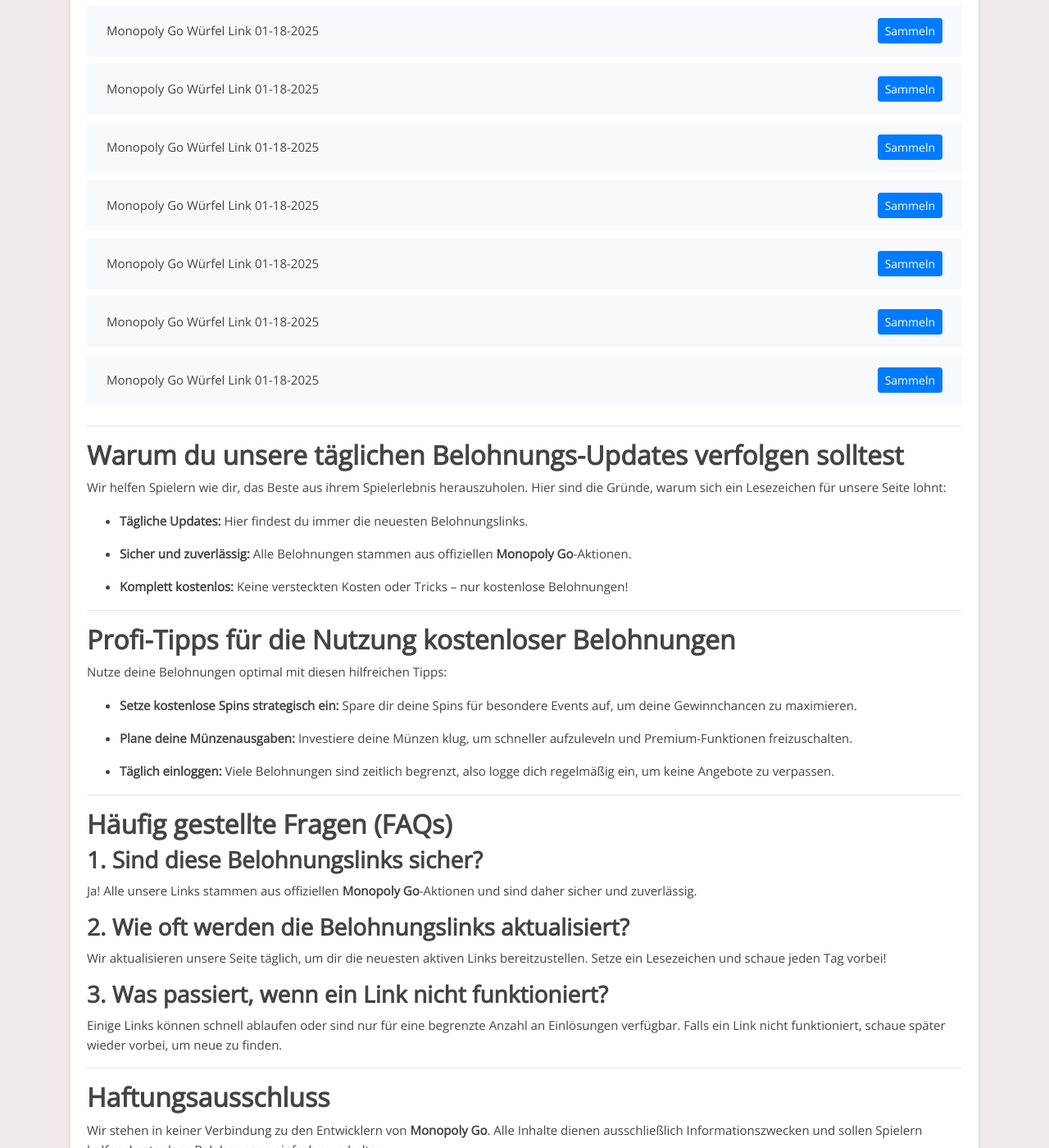
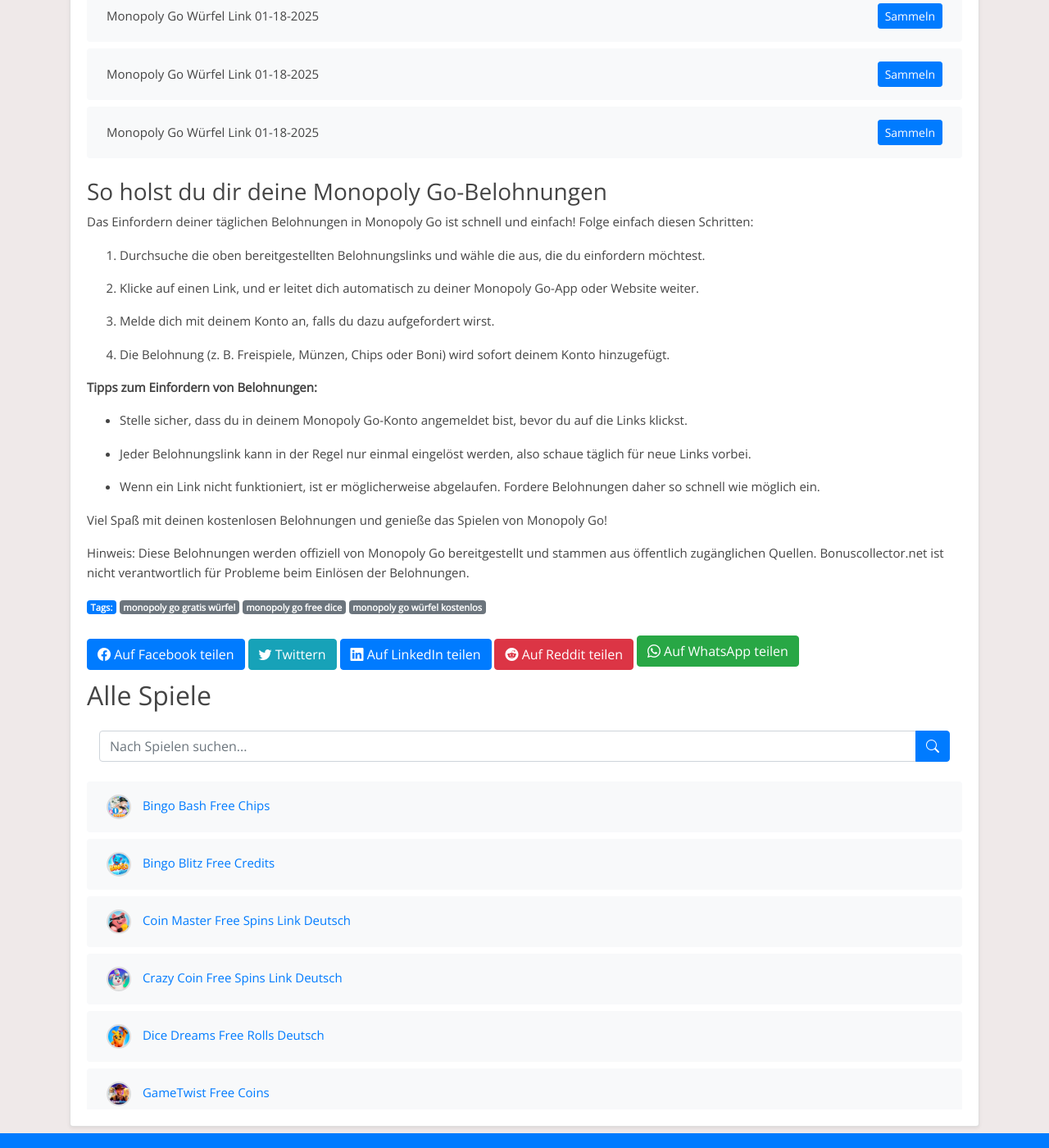
Before and after one commit to Prollad99/bs-de, a Jekyll site: the page built from _posts/2025-01-18-monopoly-go.md, in a window 1280 px wide and 1400 px high, scrolled down 7523 px. Shown: the whole window at 82% size. Built offline with Jekyll 4.4.1, drawn with Linux system fonts in a browser that asks for light colours; some of the changed text lies outside the part shown.

Commit message:
Aktualisiere monopoly-go-Belohnungslinks, Inhalte und Änderungsdatum

```diff
--- a/_includes/monopoly-go_footer.html
+++ b/_includes/monopoly-go_footer.html
@@ -1,55 +1,27 @@
----
+### So holst du dir deine Monopoly Go-Belohnungen
 
 
-## **Warum du unsere täglichen Belohnungs-Updates verfolgen solltest**
+Das Einfordern deiner täglichen Belohnungen in Monopoly Go ist schnell und einfach! Folge einfach diesen Schritten:
 
-Wir helfen Spielern wie dir, das Beste aus ihrem Spielerlebnis herauszuholen. Hier sind die Gründe, warum sich ein Lesezeichen für unsere Seite lohnt:
+1. Durchsuche die oben bereitgestellten Belohnungslinks und wähle die aus, die du einfordern möchtest.
 
-- **Tägliche Updates:** Hier findest du immer die neuesten Belohnungslinks.
+2. Klicke auf einen Link, und er leitet dich automatisch zu deiner Monopoly Go-App oder Website weiter.
 
-- **Sicher und zuverlässig:** Alle Belohnungen stammen aus offiziellen **Monopoly Go**-Aktionen.
+3. Melde dich mit deinem Konto an, falls du dazu aufgefordert wirst.
 
-- **Komplett kostenlos:** Keine versteckten Kosten oder Tricks – nur kostenlose Belohnungen!
+4. Die Belohnung (z. B. Freispiele, Münzen, Chips oder Boni) wird sofort deinem Konto hinzugefügt.
 
 
----
+**Tipps zum Einfordern von Belohnungen:**
+
+- Stelle sicher, dass du in deinem Monopoly Go-Konto angemeldet bist, bevor du auf die Links klickst.
+
+- Jeder Belohnungslink kann in der Regel nur einmal eingelöst werden, also schaue täglich für neue Links vorbei.
+
+- Wenn ein Link nicht funktioniert, ist er möglicherweise abgelaufen. Fordere Belohnungen daher so schnell wie möglich ein.
 
 
-## **Profi-Tipps für die Nutzung kostenloser Belohnungen**
-
-Nutze deine Belohnungen optimal mit diesen hilfreichen Tipps:
-
-- **Setze kostenlose Spins strategisch ein:** Spare dir deine Spins für besondere Events auf, um deine Gewinnchancen zu maximieren.
-
-- **Plane deine Münzenausgaben:** Investiere deine Münzen klug, um schneller aufzuleveln und Premium-Funktionen freizuschalten.
-
-- **Täglich einloggen:** Viele Belohnungen sind zeitlich begrenzt, also logge dich regelmäßig ein, um keine Angebote zu verpassen.
+Viel Spaß mit deinen kostenlosen Belohnungen und genieße das Spielen von Monopoly Go!
 
 
----
-
-
-## **Häufig gestellte Fragen (FAQs)**
-
-
-### **1. Sind diese Belohnungslinks sicher?**
-
-Ja! Alle unsere Links stammen aus offiziellen **Monopoly Go**-Aktionen und sind daher sicher und zuverlässig.
-
-
-### **2. Wie oft werden die Belohnungslinks aktualisiert?**
-
-Wir aktualisieren unsere Seite täglich, um dir die neuesten aktiven Links bereitzustellen. Setze ein Lesezeichen und schaue jeden Tag vorbei!
-
-
-### **3. Was passiert, wenn ein Link nicht funktioniert?**
-
-Einige Links können schnell ablaufen oder sind nur für eine begrenzte Anzahl an Einlösungen verfügbar. Falls ein Link nicht funktioniert, schaue später wieder vorbei, um neue zu finden.
-
-
----
-
-
-## **Haftungsausschluss**
-
-Wir stehen in keiner Verbindung zu den Entwicklern von **Monopoly Go**. Alle Inhalte dienen ausschließlich Informationszwecken und sollen Spielern helfen, kostenlose Belohnungen einfach zu erhalten.
+Hinweis: Diese Belohnungen werden offiziell von Monopoly Go bereitgestellt und stammen aus öffentlich zugänglichen Quellen. Bonuscollector.net ist nicht verantwortlich für Probleme beim Einlösen der Belohnungen.
--- a/_includes/monopoly-go_post.html
+++ b/_includes/monopoly-go_post.html
@@ -1,32 +1,13 @@
-Bist du ein engagierter **Monopoly Go**-Spieler? Suchst du nach der einfachsten Möglichkeit, kostenlose Münzen, Spins und andere Boni zu sammeln? Dann bist du hier genau richtig! Wir aktualisieren diese Seite täglich mit neuen Belohnungslinks, damit du keine Chance verpasst, schneller aufzuleveln und das Spiel in vollen Zügen zu genießen.
+Entdecke tägliche Monopoly Go-Belohnungen!
 
 
-## **Was sind Belohnungslinks?**
-
-Belohnungslinks sind offizielle Aktionen der **Monopoly Go**-Entwickler, die den Spielern kostenlose In-Game-Gegenstände wie Spins, Münzen und exklusive Boni bieten. Sie sind eine großartige Möglichkeit, dein Gameplay zu verbessern, ohne Geld auszugeben.
+Bist du ein Fan von Monopoly Go und möchtest dein Spielerlebnis verbessern? Du bist hier genau richtig! Diese Seite ist allen Monopoly Go-Enthusiasten gewidmet, die täglich kostenlose Belohnungen einfordern möchten. Hier findest du die neuesten Links, um Freispiele, Münzen, Chips und andere spannende Boni zu sammeln, damit du das Spiel noch mehr genießen kannst.
 
 
-Jeden Tag stellen wir dir die neuesten und zuverlässigsten Belohnungslinks zur Verfügung, damit du deine Belohnungen problemlos einlösen und deine Reise ohne Unterbrechungen fortsetzen kannst.
+Monopoly Go ist ein unterhaltsames Spiel, das von Millionen geliebt wird. Ob du höhere Level erreichen oder einfach nur den Nervenkitzel genießen möchtest – unsere täglichen Belohnungslinks halten dich im Spiel.
 
 
----
+Hinweis: Monopoly Go ist eine kostenlose App, die ausschließlich zu Unterhaltungszwecken entwickelt wurde. Bonuscollector.net ist eine unabhängige Plattform und steht in keiner Verbindung zu den Entwicklern oder Eigentümern von Monopoly Go.
 
 
-## **So kannst du deine kostenlosen Belohnungen einlösen**
-
-Das Einlösen deiner täglichen Belohnungen ist ganz einfach und erfordert nur wenige Schritte:
-
-1. **Wähle einen Belohnungslink aus der Liste unten aus.**
-
-2. **Tippe auf den Link und melde dich in deinem Monopoly Go-Konto an.**
-
-3. **Die Belohnung wird sofort deinem Konto gutgeschrieben!**
-
-
-Schau regelmäßig auf dieser Seite vorbei, da die Links schnell ablaufen können. Verpasse keine Gelegenheit!
-
-
----
-
-
-## **Heutige Monopoly Go Belohnungslinks**
+Schau täglich vorbei, um sicherzustellen, dass du keine Belohnung verpasst!
```
